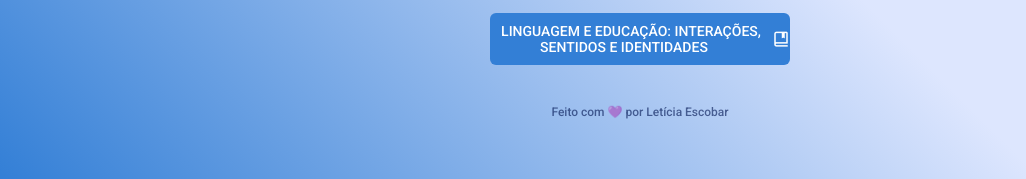
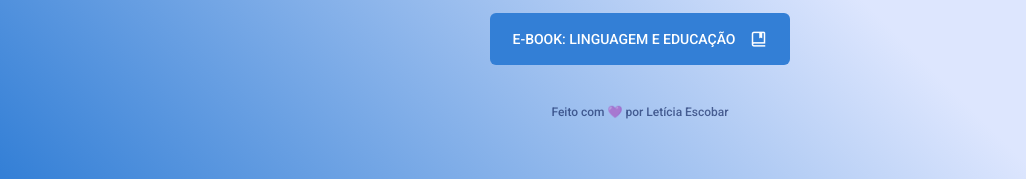
Before and after one commit to LetEscobar/links, a plain HTML site: page index.html in a window 1280 px wide. Shown: the part 625-804 px from the top of the page, without its empty margins (0-1026 px from the left). Drawn offline with nearby package versions, Linux system fonts and the light colour scheme.

Commit message:
Update index.html

```diff
--- a/index.html
+++ b/index.html
@@ -69,7 +69,7 @@
                 </li>
                 <li>
                     <a href="https://repositorio.ufms.br/bitstream/123456789/5784/4/LINGUAGEM%20E%20EDUCA%c3%87%c3%83O.pdf" target="_blank">
-                        LINGUAGEM E EDUCAÇÃO: interações, sentidos e identidades&emsp;
+                        E-book: LINGUAGEM E EDUCAÇÃO&emsp;
                         <i class="bx bx-book-bookmark"></i>
                     </a>
                 </li>
```
